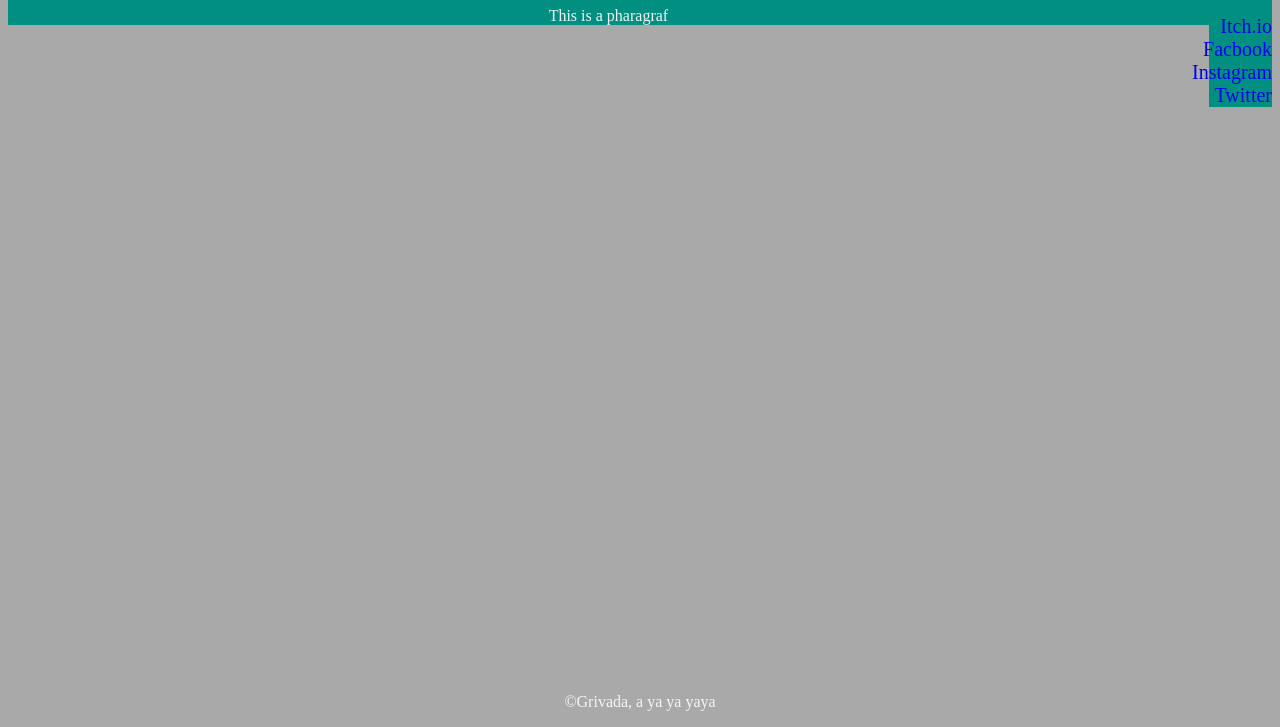
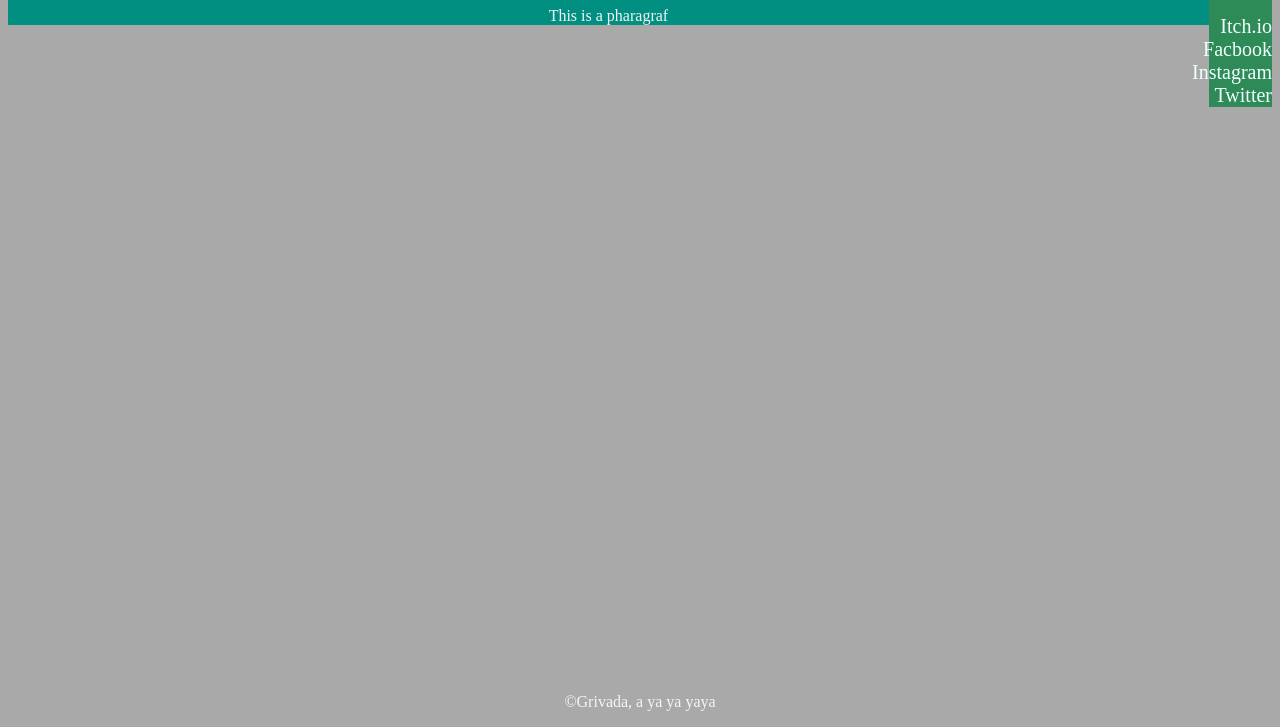
Before and after one commit to GrigoreArts/grivada.github.io, a plain HTML site: page index.html in a window 1280 px wide. Shown: the part 73-800 px from the top of the page. Drawn offline with Linux system fonts and the light colour scheme.

Commit message:
Color Change

```diff
--- a/style.css
+++ b/style.css
@@ -11,12 +11,13 @@ main {
     background-color: rgb(0, 143, 129);
 }
 aside {
-    background-color: rgb(0, 143, 129);
+    background-color: seagreen;
     width: 5%;
 }
 aside > a {
     text-decoration: none;
     font-size: 20px;
+    color: azure;
 }
 aside,a{
 
```
